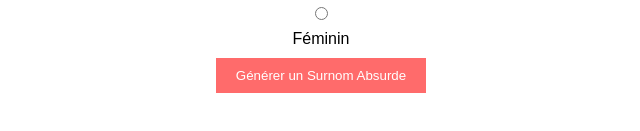
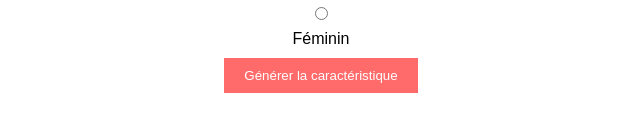
Before and after one commit to yaacovp/surnoms2, a plain HTML site: page index.html in a window 1280 px wide. Shown: the part 191-322 px from the top of the page, 319-959 px from the left. Drawn offline with Linux system fonts and the light colour scheme.

Commit message:
chahger de generer un surnom stupide a Générer la caractéristique

```diff
--- a/index.html
+++ b/index.html
@@ -18,7 +18,7 @@
                 <input type="radio" id="female" name="gender" value="female">
                 <label for="female">Féminin</label>
             </div>
-            <button type="submit">Générer un Surnom Absurde</button>
+            <button type="submit">Générer la caractéristique</button>
         </form>
         <div id="result"></div>
     </div>
```
